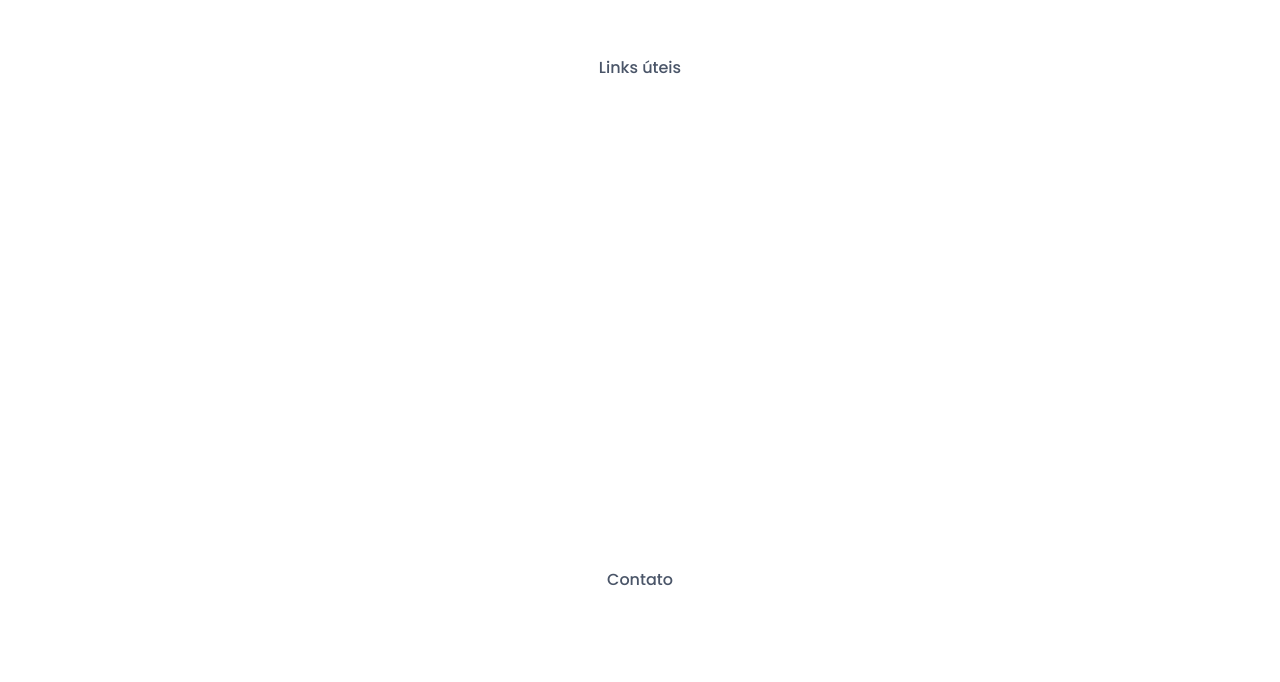
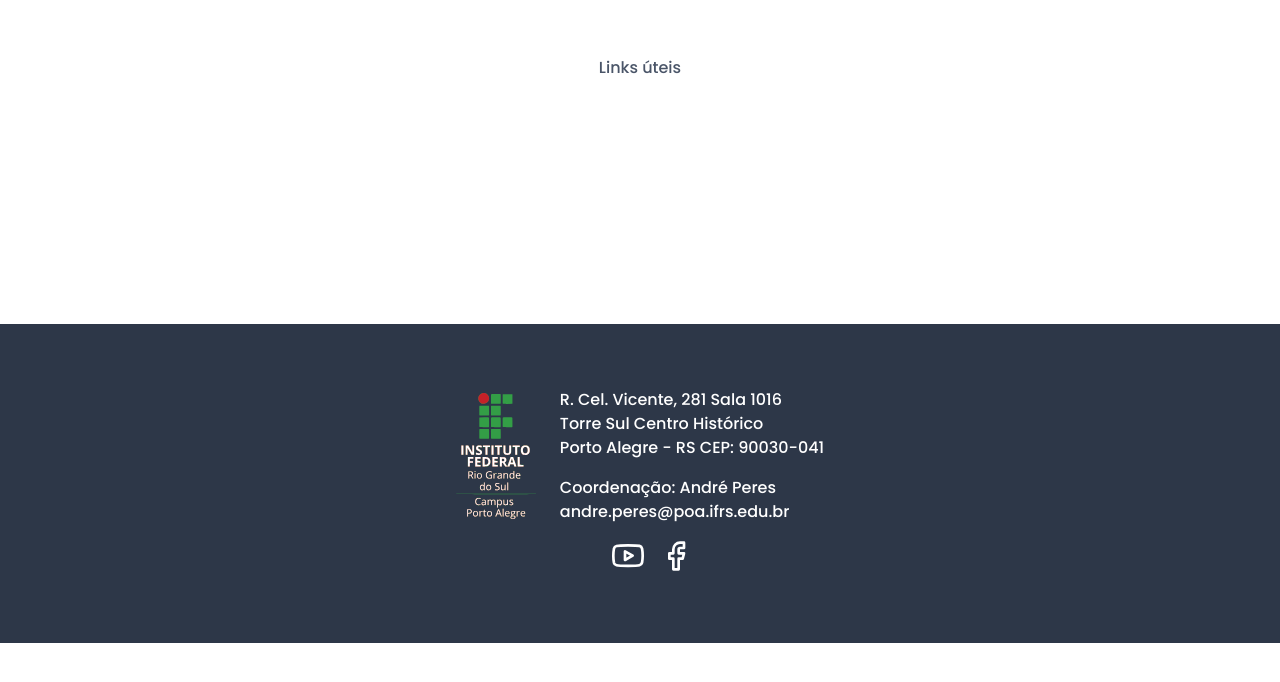
Before and after one commit to lmarcosss/poalab, a Next.js app: page / in a window 1280 px wide. Shown: the part 2042-2724 px from the top of the page. After the commit the page ends 2685 px from the top, so only its background shows below. Built offline with nearby package versions, Linux system fonts and the light colour scheme.

Commit message:
create footer and adjust navbar

```diff
--- /dev/null
+++ b/src/components/Footer/index.tsx
@@ -0,0 +1,65 @@
+import { Flex, Text, Image, HStack, Link, Icon } from '@chakra-ui/react';
+import { FiYoutube, FiFacebook } from 'react-icons/fi';
+
+const SOCIAL_MEDIA = [
+  {
+    icon: FiYoutube,
+    href: 'https://www.youtube.com/channel/UCWZzR8M4KKD6l7hpOZb9viA',
+  },
+  {
+    icon: FiFacebook,
+    href: 'https://www.facebook.com/poalab',
+  },
+];
+
+export function Footer() {
+  return (
+    <HStack
+      as="footer"
+      id="contact"
+      display="flex"
+      w="100%"
+      maxHeight="384px"
+      background="gray.700"
+      justifyContent="center"
+      alignItems="center"
+      color="white"
+      spacing="24px"
+      flexWrap="wrap"
+      py="16"
+    >
+      <Link
+        target="_blank"
+        href="https://www.poa.ifrs.edu.br/"
+        _hover={{ filter: 'brightness(0.8)', transition: 'filter 0.3s' }}
+      >
+        <Image w="20" src="/images/ifrs.svg" />
+      </Link>
+      <HStack justifyContent="center" direction="column" fontSize={['12', '16']}>
+        <Flex direction="column">
+          <Text>R. Cel. Vicente, 281 Sala 1016</Text>
+          <Text>Torre Sul Centro Histórico</Text>
+          <Text>Porto Alegre - RS CEP: 90030-041</Text>
+
+          <Flex direction="column" pt="4">
+            <Text>Coordenação: André Peres </Text>
+            <Text>andre.peres@poa.ifrs.edu.br</Text>
+          </Flex>
+        </Flex>
+      </HStack>
+
+      <HStack pt="4" spacing="16px" width="100%" justifyContent="center">
+        {SOCIAL_MEDIA.map((item) => (
+          <Link
+            key={item.href}
+            _hover={{ filter: 'brightness(0.8)', transition: 'filter 0.3s' }}
+            href={item.href}
+            target="_blank"
+          >
+            <Icon fontSize="32" as={item.icon} color="white" />
+          </Link>
+        ))}
+      </HStack>
+    </HStack>
+  );
+}
--- a/src/components/Header/NavBar.tsx
+++ b/src/components/Header/NavBar.tsx
@@ -5,8 +5,6 @@ import {
   DrawerHeader,
   DrawerBody,
   DrawerContent,
-  DrawerFooter,
-  Image,
   useBreakpointValue,
   Stack,
   Link,
@@ -56,7 +54,7 @@ export function NavBar() {
       <Drawer isOpen={isOpen} placement="left" onClose={onClose}>
         <DrawerOverlay>
           <DrawerContent bg="gray.800" p="4">
-            <DrawerCloseButton mt="6" />
+            <DrawerCloseButton mt="6" color="white" />
             <DrawerHeader>
               <Text color="green.500">Navegação</Text>
             </DrawerHeader>
@@ -71,9 +69,6 @@ export function NavBar() {
                 })}
               </Stack>
             </DrawerBody>
-            <DrawerFooter justifyContent="center">
-              <Image w="24" src="/images/ifrs-dark-theme.svg" />
-            </DrawerFooter>
           </DrawerContent>
         </DrawerOverlay>
       </Drawer>
--- a/src/pages/index.tsx
+++ b/src/pages/index.tsx
@@ -1,6 +1,7 @@
 import { Box, Text } from '@chakra-ui/react';
 import { Swiper } from '../components/Swiper';
 import { Header } from '../components/Header';
+import { Footer } from '../components/Footer';
 
 export default function Home() {
   return (
@@ -52,17 +53,8 @@ export default function Home() {
       >
         Links úteis
       </Text>
-      <Text
-        fontWeight="medium"
-        h="512"
-        display="flex"
-        alignItems="center"
-        justifyContent="center"
-        id="contact"
-        name="contact"
-      >
-        Contato
-      </Text>
+
+      <Footer />
     </Box>
   );
 }
--- a/src/styles/themes.ts
+++ b/src/styles/themes.ts
@@ -9,6 +9,7 @@ export const theme = extendTheme({
   styles: {
     global: {
       html: {
+        width: '100%',
         scrollBehavior: 'smooth',
         overflowY: 'auto',
       },
```
Also changed, not shown: public/images/ifrs-dark-theme.svg (deleted), public/images/ifrs.svg.
